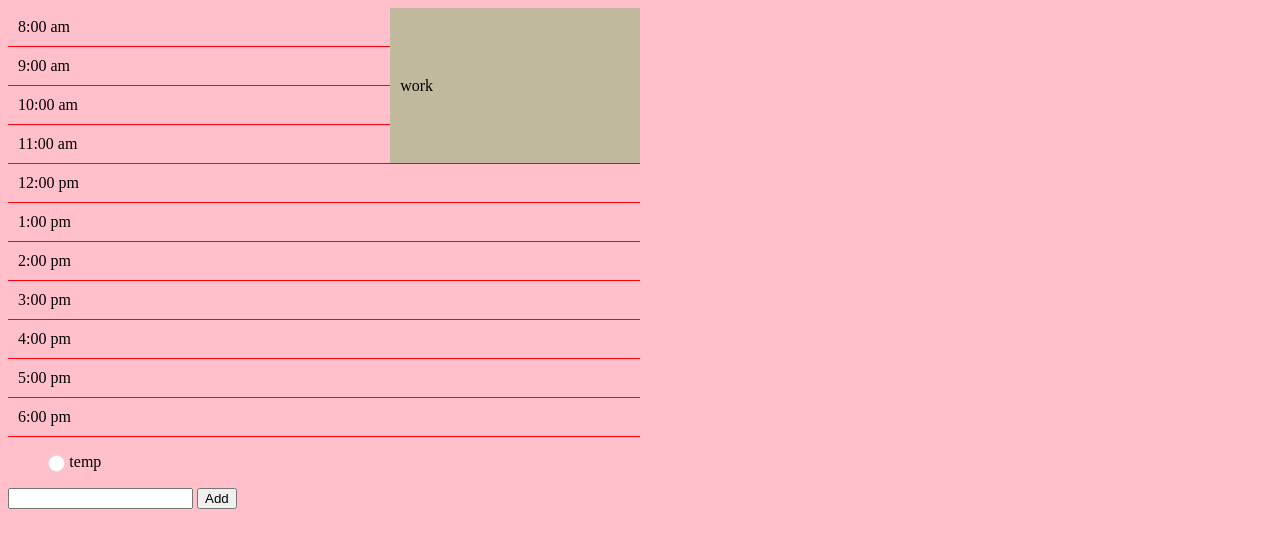
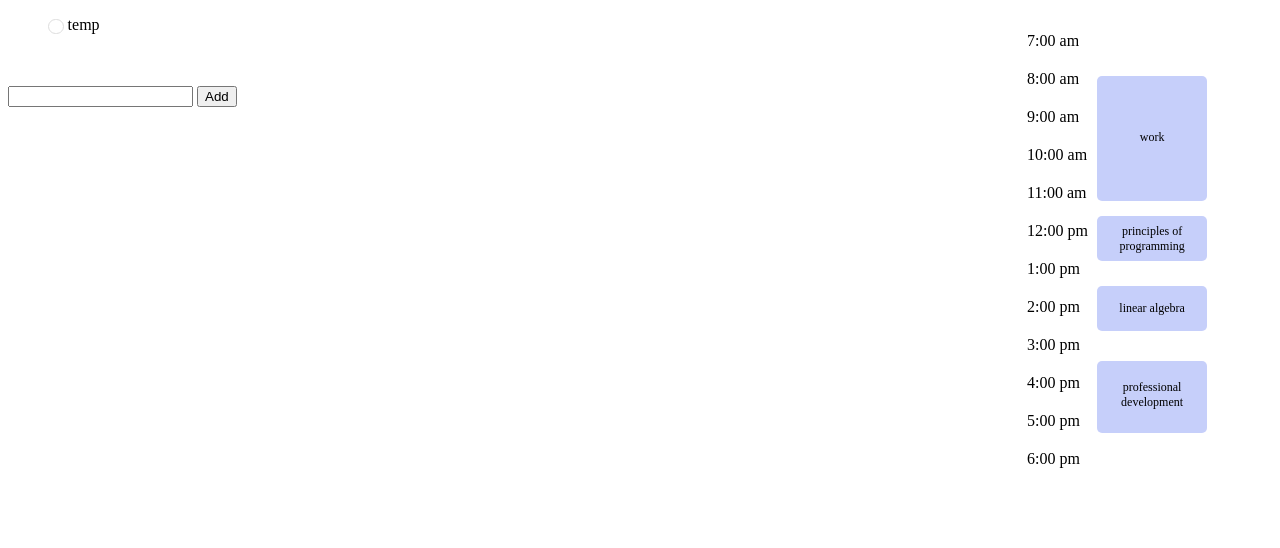
Before and after one commit to natalie-a-1/StudentWebsite, a Flask app: page / in a window 1280 px wide. Shown: the top 548 px of the page. Run offline with Flask 2, Linux system fonts and the light colour scheme; data comes from the database, SQL or seed files in the repository; both versions use the stored data as it was after the commit.

Commit message:
Created odd numbered schedule

```diff
--- a/static/css/odd_style.css
+++ b/static/css/odd_style.css
@@ -1,20 +1,78 @@
-table {
-    border-collapse: collapse;
-    width: 50%;
+ul {
+    list-style: none;
 }
 
-tr {
-    border-bottom: 1px solid #ff000d;
+li {
+    padding-bottom: 20px;
 }
 
-td {
-    padding: 10px;
+.schedule {
+    float: right;
+    right: 15%;
+    position: absolute;
+
+}
+
+.schedule-text {
+    position:absolute;
+    left:110px;
+    top: 60px;
 }
 
 .text {
-    background: rgba(51, 170, 51, .3);
+    background: rgba(67, 97, 238, .3);
+    width: 90px;
+    padding: 10px;
+    border-radius: 5px;
+    text-align: center;
+    font-size: 12px;
 }
 
 .text:hover {
-    background: rgba(51, 170, 51, .4)
+    background: rgba(67, 97, 238, .4)
 }
+
+#work, #pop, #la, #pd {
+    margin-bottom: 10px;
+}
+
+#work {
+    height: 105px;
+    align-items: center;
+}
+
+#work-text {
+    position: relative;
+    top: 30%;
+}
+
+#pop-text {
+    position: relative;
+    bottom: 55%;
+}
+
+#la-text {
+    position: relative;
+    bottom: 30%;
+}
+
+#pd-text {
+    position: relative;
+    bottom: 5%;
+}
+
+#pop {
+    height: 25px;
+    margin-top: 15px;
+}
+
+#la {
+    height: 25px;
+
+    margin-top: 25px;
+}
+
+#pd {
+    height: 52px;
+    margin-top: 30px;
+}
--- a/static/css/style.css
+++ b/static/css/style.css
@@ -1,9 +1,16 @@
 body {
-    background-color: pink;
+    background-color: rgba(255, 255, 255, 1);
+}
+
+#todo-list {
+    border-style: solid;
+    border-radius: 10px;
+    border-color: black;
 }
 
 .checkboxes {
     width: 1.3em;
+    font-size: 12px;
     height: 1.3em;
     background-color: white;
     color: white;
--- a/templates/index.html
+++ b/templates/index.html
@@ -23,7 +23,7 @@
             <ul style="list-style-type:none;">
             {% for task in tasks %}
             <li>
-                <p style="color:black;" style="font:20px;">
+                <p style="color:black;">
                     <input type="submit" name="check" id="checkbox" class="checkboxes" value="{{ task[0] }}">
                     <label for="checkbox">{{ task[1] }}</label>
                 </p>
--- a/templates/odd.html
+++ b/templates/odd.html
@@ -5,53 +5,43 @@
     <link rel="stylesheet" href="{{url_for('static', filename='css/odd_style.css') }}">
     <title>Title</title>
 </head>
+
 <body>
-<table>
-            <tr>
-                <td colspan="2">8:00 am</td>
-                <td rowspan="4" class="text">work</td>
-            </tr>
+    <div class="schedule">
+        <ul>
+            <li>7:00 am</li>
 
-            <tr>
-                <td>9:00 am</td>
-            </tr>
+            <li>8:00 am</li>
 
-            <tr>
-                <td>10:00 am</td>
-            </tr>
+            <li>9:00 am</li>
 
-            <tr>
-                <td>11:00 am</td>
-            </tr>
+            <li>10:00 am</li>
 
-            <tr>
-                <td>12:00 pm</td>
-            </tr>
+            <li>11:00 am</li>
 
-            <tr>
-                <td>1:00 pm</td>
-            </tr>
+            <li>12:00 pm</li>
 
-            <tr>
-                <td>2:00 pm</td>
-            </tr>
+            <li>1:00 pm</li>
 
-            <tr>
-                <td>3:00 pm</td>
-            </tr>
+            <li>2:00 pm</li>
 
-            <tr>
-                <td>4:00 pm</td>
-            </tr>
+            <li>3:00 pm</li>
 
-            <tr>
-                <td>5:00 pm</td>
-            </tr>
+            <li>4:00 pm</li>
 
-            <tr>
-                <td>6:00 pm</td>
-            </tr>
+            <li>5:00 pm</li>
 
-        </table>
+            <li>6:00 pm</li>
+        </ul>
+
+        <div class="schedule-text">
+            <div class="text" id="work"><p id="work-text">work</p></div>
+            <div class="text" id="pop"><p id="pop-text">principles of programming</p></div>
+            <div class="text" id="la"><p id="la-text">linear algebra</p></div>
+            <div class="text" id="pd"><p id="pd-text">professional development</p></div>
+        </div>
+
+    </div>
+
 </body>
 </html>
```
Also changed, not shown: todo.db.
